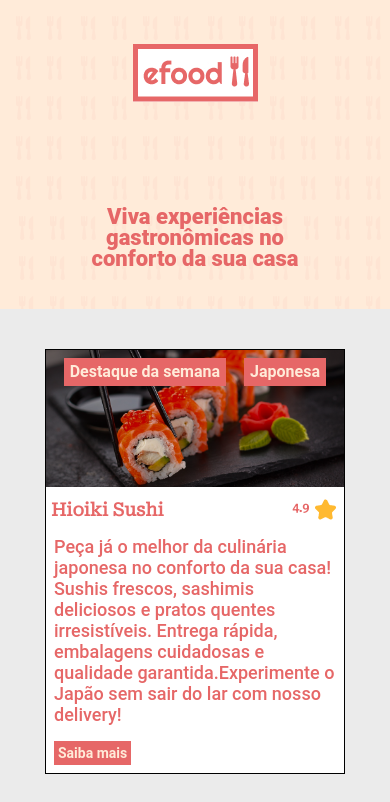
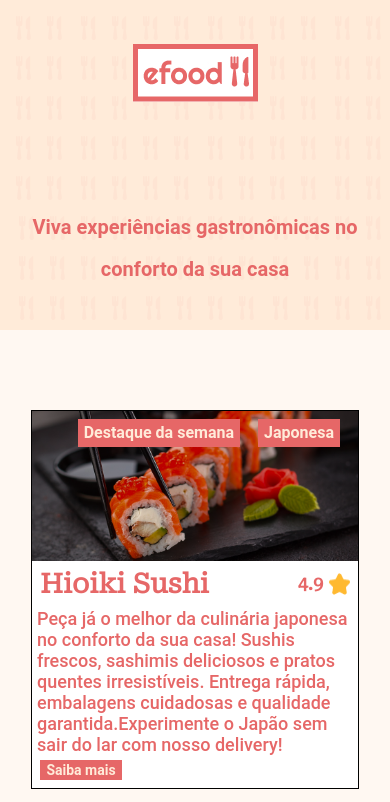
Before and after one commit to carlospaiva88/e_food-goyaz, a React (Create React App) app: page / in a window 390 px wide. Shown: the top 802 px of the page. Built offline with nearby package versions, Linux system fonts and the light colour scheme.

Commit message:
responsividade container principal

```diff
--- a/src/Components/Box/index.tsx
+++ b/src/Components/Box/index.tsx
@@ -58,7 +58,7 @@ const ModalBox = (
                 <br />
                 Serve: { porcao }
             </p>
-            <button>Adicionar ao carrinho - R$ { preco }</button>
+            <ButtonLight>Adicionar ao carrinho - R$ { preco }</ButtonLight>
           </div>
         </ModalContent>
       </ModalOverlay>
--- a/src/Components/Box/styles.ts
+++ b/src/Components/Box/styles.ts
@@ -2,7 +2,8 @@ import styled from "styled-components";
 import { colors } from "../../styles";
 
 export const ModalContent = styled.div`
-  width: 90%;
+  width: 1024px;
+  height: 344px;
   display: flex;
   background-color: ${colors.red};
   color: ${colors.white};
@@ -21,23 +22,16 @@ export const ModalContent = styled.div`
     }
     img {
       object-fit: cover;
+      width: 280px;
+      height: 280px;
     }
     span {
       position: relative;
-      top: -25px;
-      left: 1140px;
+      top: -20px;
+      left: 960px;
       cursor: pointer;
     }
 
-    @media screen and (max-width:428px) {
-      display: block;
-
-      span {
-        position: relative;
-        top: -20px;
-        left: 300px;
-      }
-    }
 
 
 `
--- a/src/Components/Button/styles.ts
+++ b/src/Components/Button/styles.ts
@@ -2,25 +2,27 @@ import styled from 'styled-components'
 import { colors } from '../../styles'
 
 export const Button = styled.button`
-
   background-color: ${colors.red};
   color: ${colors.lightGray};
-  margin: 8px;
-  padding: 4px;
   border: none;
   cursor: pointer;
   font-family: Roboto;
   font-size: 14px;
   font-weight: 700;
   line-height: 16px;
-  letter-spacing: 0em;
   text-align: center;
-
+  width: 82px;
+  margin: 8px;
+  padding: 2px;
+  margin-top: auto;
+  align-self: flex-start;
+  display: flex;
+  align-items: center;
+  justify-content: center;
 `
 export const ButtonLight = styled(Button)`
   background-color: ${colors.white};
   color: ${colors.red};
-  width: 95%;
-
-
+  width: 304px;
+  margin: 5px;
 `
--- a/src/Components/Header/styles.ts
+++ b/src/Components/Header/styles.ts
@@ -1,6 +1,6 @@
 import styled from 'styled-components'
 import imgBanner from '../../assets/images/fundo.png'
-import { colors } from '../../styles'
+import { breakpoints, colors } from '../../styles'
 
 export const TitleHero = styled.p`
   width: 539px;
@@ -14,10 +14,10 @@ export const TitleHero = styled.p`
   text-align: center;
   color: ${colors.red};
 
-  @media screen and (max-width:428px) {
-    font-size: 22px;
-    line-height: 21px;
-    width: 250px;
+  @media (max-width: ${breakpoints.desktop})  {
+    font-size: 20px;
+    font-weight: bold;
+    width: 100%;
   }
 
 `
@@ -36,9 +36,5 @@ export const Hero = styled.header`
   div {
     margin-top: 44px;
   }
-  @media screen and (min-width:280px) {
-    width: 100%;
-    margin-bottom: 40px;
-}
 
 `
--- a/src/Components/List/index.tsx
+++ b/src/Components/List/index.tsx
@@ -1,4 +1,4 @@
-import { Card, CardList, TextCard, TitleCard } from './styles'
+import { Card, CardList, ContainerCard, TextCard, TitleCard } from './styles'
 import sushi from '../../assets/images/sushi.png'
 import pasta from '../../assets/images/pasta.png'
 import star from '../../assets/images/favorite-star.png'
@@ -8,7 +8,7 @@ import { Link } from 'react-router-dom'
 
 
 const List = () => (
-  <div>
+  <ContainerCard>
     <CardList>
       <Card>
           <img src={sushi} alt="sushi" />
@@ -79,11 +79,11 @@ const List = () => (
         </div>
       </Card>
       <Card>
-        <div>
           <img src={sushi} alt="sushi" />
-          <span></span>
-          <span></span>
-        </div>
+            <span>
+              <Tag size='big'>Destaque da semana</Tag>
+            </span>
+            <Tag size='big'>Japonesa</Tag>
         <TitleCard>
           <h2>Hioiki Sushi</h2>
           <div>
@@ -102,7 +102,7 @@ const List = () => (
         </div>
       </Card>
     </CardList>
-  </div>
+  </ContainerCard>
 )
 
 export default List
--- a/src/Components/List/styles.ts
+++ b/src/Components/List/styles.ts
@@ -1,36 +1,33 @@
 import styled from 'styled-components'
-import { colors } from '../../styles'
+import { breakpoints, colors } from '../../styles'
 
 export const CardList = styled.ul`
+  display: grid;
+  grid-template-columns: 1fr 1fr;
+  gap: 80px;
+  margin: 80px;
 
-  @media screen and (max-width:414px) {
-    display: block;
-    margin: 0 auto;
+  @media (max-width: ${breakpoints.desktop}) {
+    grid-template-columns: 1fr;
+    gap: 20px;
   }
-  @media screen and (min-width:768px) {
-    width: 100%;
-    display: grid;
-    grid-template-columns: 1fr 1fr;
-    justify-content: center;
-    grid-column-gap: 15px;
-    grid-row-gap: 1em;
-  }
-  @media screen and (min-width:1024px) {
-    width: 100%;
-    display: grid;
-    grid-template-columns: 1fr 1fr 1fr;
-    justify-content: center;
-    grid-column-gap: 15px;
-    grid-row-gap: 1em;
+
+  @media (max-width: ${breakpoints.tablet}) {
+    grid-template-columns: 1fr;
+    gap: 20px;
   }
 
 
 `
 export const Card = styled.li`
-  width: 100%;
   background: ${colors.white};
   border: 1px solid ;
   position: relative;
+  width: 472px;
+  height: 398px;
+  display: flex;
+  flex-direction: column;
+  justify-content: space-between;
 
   span {
     position: absolute;
@@ -39,15 +36,13 @@ export const Card = styled.li`
     width: 100%;
   }
 
-  @media screen and (min-width:280px) {
-    display: block;
-    width: 300px;
-    margin: 0 auto;
-    margin-bottom: 30px;
+  img {
+    width: 100%;
+  }
 
-    img{
-      width: 100%;
-    }
+  @media (max-width: ${breakpoints.tablet}) {
+    width: 328px;
+    height: auto;
   }
 `
 export const TitleCard = styled.div`
@@ -58,11 +53,7 @@ export const TitleCard = styled.div`
   font-family: Roboto;
   font-size: 18px;
   font-weight: 700;
-  line-height: 21px;
-  letter-spacing: 0em;
-  text-align: center;
   margin-top: 4px;
-  margin-bottom: 20px;
   margin-left: 8px;
 
   div {
@@ -73,33 +64,20 @@ export const TitleCard = styled.div`
       margin-right: 6px;
       margin-bottom: 1px;
       color: ${colors.red};
-
-      @media screen and (min-width:375px) {
-        margin-top: 6px;
-      }
     }
   }
-  @media screen and (min-width:375px) {
-    font-size: 12px;
-    line-height: 7px;
-    margin: 0 auto;
-    h2 {
-      margin-left: 5px;
-    }
-  }
-
-
 `
 export const TextCard = styled.p`
   font-family: Roboto;
   font-size: 18px;
   font-weight: 500;
-  line-height: 21px;
-  letter-spacing: 0em;
-  text-align: left;
   color: ${colors.red};
-  margin-bottom: 18px;
-  margin: 8px;
+  margin: 5px;
+`
+export const ContainerCard = styled.div`
+  display: flex;
+  justify-content: center;
+  align-items: center;
 
 
 `
--- a/src/Footer/styles.ts
+++ b/src/Footer/styles.ts
@@ -1,6 +1,6 @@
 import styled from 'styled-components'
 import imgBanner from '../assets/images/fundo.png'
-import { colors } from '../styles'
+import { breakpoints, colors } from '../styles'
 
 export const FooterR = styled.footer`
   display: flex;
@@ -11,10 +11,6 @@ export const FooterR = styled.footer`
   color: ${colors.lightGray};
   padding: 60px;
 
-  @media (max-width: 768px){
-    padding: 40px;
-    margin-top: 40px;
-}
 
   p {
     font-family: Roboto;
@@ -25,9 +21,8 @@ export const FooterR = styled.footer`
     text-align: center;
     color: ${colors.red};
     margin: 40px;
-    @media (max-width: 768px){
-      font-size: 12px;
-  }
+
+
   }
 `
 export const Icons = styled.div`
@@ -38,6 +33,4 @@ export const Icons = styled.div`
   div {
     margin-right: 5px;
   }
-
-
   `
--- a/src/Pages/Home/index.tsx
+++ b/src/Pages/Home/index.tsx
@@ -1,10 +1,14 @@
 import Header from "../../Components/Header"
 import List from "../../Components/List"
+import { ContainerHome } from "../../styles"
 
 const Home = () => (
   <>
-    <Header />
-    <List />
+    <ContainerHome>
+      <Header />
+      <List />
+    </ContainerHome>
+
   </>
 )
 export default Home
--- /dev/null
+++ b/src/Pages/Home/styles.ts
@@ -0,0 +1,5 @@
+import styled from "styled-components"
+
+export const containerHome = styled.div`
+
+`
--- a/src/Pages/Product/index.tsx
+++ b/src/Pages/Product/index.tsx
@@ -18,6 +18,13 @@ const Product = () => {
     const [restaurantData, setRestaurantData] = useState<Array<Restaurant>>([])
     const [ isLoading, setIsLoading ] = useState<boolean>(true);
 
+  function limitWords(text: string, limit: number) {
+    const words = text.split(' ')
+    if(words.length > limit) {
+      return words.slice(0, limit).join(' ') + '...'
+    }
+    return text
+  }
 
     useEffect(() => {
         fetch('https://fake-api-tau.vercel.app/api/efood/restaurantes')
@@ -46,9 +53,9 @@ const Product = () => {
                                 <ProfileCard key={item.id}>
                                     <img src={item.foto} alt={item.nome} />
                                     <h2>{item.nome}</h2>
-                                    <p>{item.descricao}</p>
-                                    <p>Preço: R${item.preco.toFixed(2)}</p>
-                                    <p>Porção: {item.porcao}</p>
+                                    <p>{limitWords(item.descricao, 20)}</p>
+                                    {/* <p>Preço: R${item.preco.toFixed(2)}</p> */}
+                                    {/* <p>Porção: {item.porcao}</p> */}
                                     <Modal
                                       capa={item.foto || ""}
                                       descricao={ item.descricao }
--- a/src/Pages/Profile/styles.ts
+++ b/src/Pages/Profile/styles.ts
@@ -1,7 +1,7 @@
 import styled from 'styled-components'
 import imgBanner from '../../assets/images/fundo.png'
 import { Button } from '../../Components/Button/styles'
-import { colors } from '../../styles'
+import { breakpoints, colors } from '../../styles'
 
 export const Hero = styled.header`
   padding: 80px;
@@ -12,18 +12,13 @@ export const Hero = styled.header`
   background-image: url(${imgBanner});
   color: ${colors.lightGray};
 
-  @media screen and (max-width:540px) {
 
-    padding: 30px;
-    display: grid;
-    grid-template-columns: 1fr 1fr 1fr;
-    margin: 0 auto;
-
+  @media (max-width: ${breakpoints.tablet}) {
+   padding: 20px;
     img {
-      margin: 15px;
+      margin: 10px;
     }
   }
-
 `
 export const ProfileTitle = styled.h1`
   font-family: Roboto;
@@ -34,21 +29,14 @@ export const ProfileTitle = styled.h1`
   text-align: center;
   color: ${colors.red};
 
-  @media screen and (max-width:540px) {
+  @media (max-width: ${breakpoints.tablet}) {
     font-size: 16px;
-    line-height: 14px;
-
   }
 
 `
 export const Banner = styled.div`
   position: relative;
   width: 100%;
-
-  @media screen and (max-width:540px) {
-    width: 100%;
-    margin-bottom: 20px;
-  }
 
   img {
     opacity: 0.83;
@@ -57,7 +45,10 @@ export const Banner = styled.div`
     @media screen and (max-width:540px) {
       width: 100%;
     }
-    @media screen and (min-width:767px) {
+    @media (max-width: ${breakpoints.desktop}) {
+      width: 100%;
+    }
+    @media screen and (width:${breakpoints.tablet}) {
       width: 100%;
     }
   }
@@ -69,13 +60,8 @@ export const Banner = styled.div`
     margin: 25px 170px;
     color: ${colors.white};
     opacity: 0.38;
+  }
 
-    @media screen and (max-width:540px) {
-      font-size: 16px;
-      top: 0px;
-      margin: 10px 70px;
-    }
-  }
   h2 {
     font-size: 32px;
     font-weight: 900;
@@ -84,17 +70,18 @@ export const Banner = styled.div`
     top: 170px;
     margin: 32px 170px;
 
-    @media screen and (max-width:540px){
-      font-size: 22px;
+
+    @media (max-width: ${breakpoints.desktop}) {
+      top: 90px;
+    }
+
+    @media (max-width: ${breakpoints.tablet}) {
       font-size: 18px;
-      font-weight: 400;
-      margin: 60px;
-      top: -13px;
-    }
-    @media screen and (min-width:767px) {
-      top: 85px;
+      top: -20px;
+      right: 100px;
     }
   }
+
 `
 
 
--- a/src/styles.ts
+++ b/src/styles.ts
@@ -4,6 +4,10 @@ export const colors = {
   red: '#E66767',
   white: '#FFFFFF',
   lightGray: '#FFEBD9',
+}
+export const breakpoints = {
+  desktop: '1024px',
+  tablet: '768px'
 }
 
 const GlobalStyle = createGlobalStyle`
@@ -17,7 +21,7 @@ const GlobalStyle = createGlobalStyle`
     // overflow: hidden;
   }
   body {
-    background-color: #ebebeb;
+    background-color: #FFF8F2;
     max-width: 1366px;
   }
 `
```
